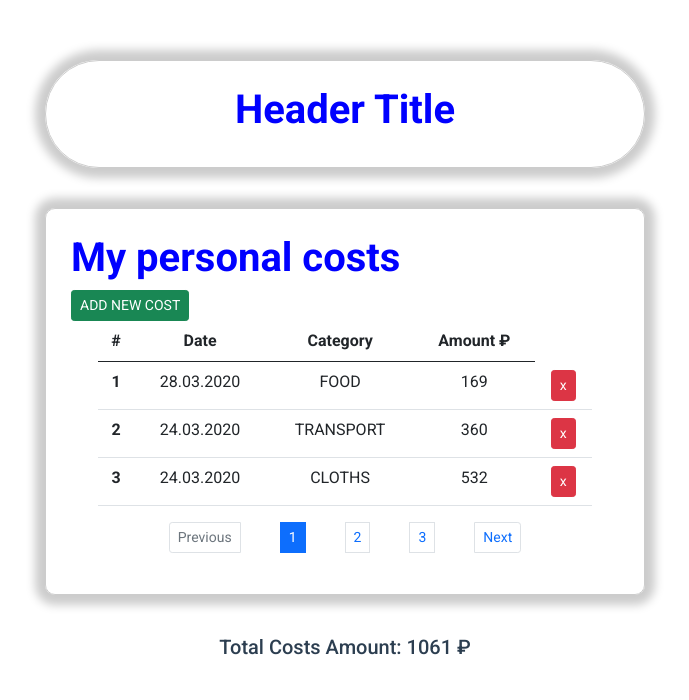
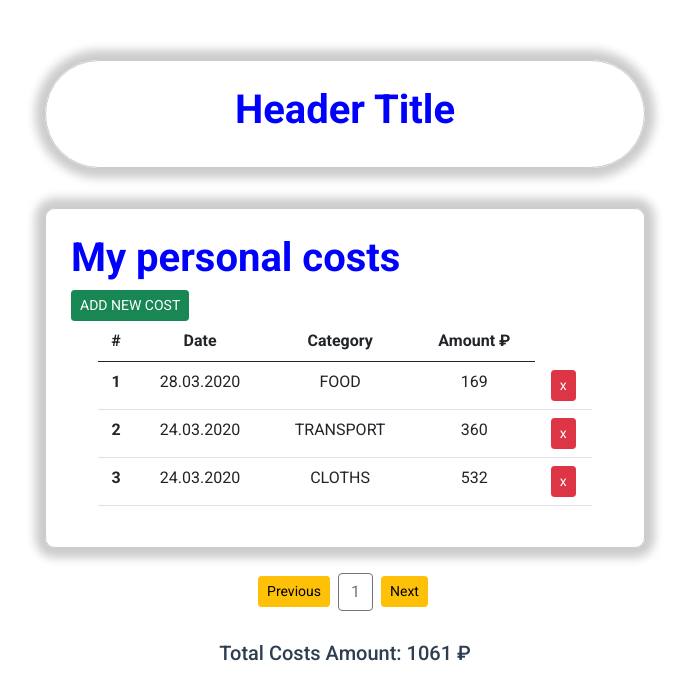
Before and after one commit to alexmil-sk/Vue_2.0_GeekBrains, a Vue app: page / in a window 1280 px wide. Shown: the top 700 px of the page, without its empty margins (295-984 px from the left). Built offline with nearby package versions, Linux system fonts and the light colour scheme.

Commit message:
HW-3 + Pagination

```diff
--- a/src/App.vue
+++ b/src/App.vue
@@ -1,5 +1,5 @@
 <template>
-	<div id="app" v-clock>
+	<div id="app">
 		<div class="header">
 			<v-header></v-header>
 		</div>
@@ -8,10 +8,19 @@
 			<div class="t-left">
 				<button type="button" class="btn btn-success btn-sm" @click="showForm = !showForm">ADD NEW COST</button>
 			</div>
-			<costs-table :costsList="paymentsList"></costs-table>
+			<costs-table
+            :costsList="currentElems"
+            :costsListDel="paymentsList"
+         ></costs-table>
 		</div>
+      <v-pagination
+         :currentPage="currentPage"
+         :nStr="nStr"
+         :length="paymentsList.length"
+         @paginate="onChangePage"
+      ></v-pagination>
+
 		<h5  class="mbot-25">Total Costs Amount: {{ totalAmount }} &#8381;</h5>
-
 
 		<div v-if="showForm">
 			<add-costs-form @addInfoStr="addData"></add-costs-form>
@@ -22,7 +31,9 @@
 <script>
 import Header from './components/Header.vue';
 import CostsTable from './components/CostsTable.vue';
-import AddCostsForm from './components/AddCostsForm.vue'
+import AddCostsForm from './components/AddCostsForm.vue';
+import Pagination from './components/Pagination.vue';
+
 
 export default {
 	name: 'App',
@@ -30,12 +41,15 @@ export default {
 		return {
 			paymentsList: [],
 			showForm: false,
+         currentPage: 1,
+         nStr: 6,
 		}
 	},
 	components: {
 		'costs-table': CostsTable,
 		'v-header': Header,
-		'add-costs-form': AddCostsForm
+		'add-costs-form': AddCostsForm,
+      'v-pagination': Pagination,
 	},
 	methods: {
 		addData(infoStr) {
@@ -66,6 +80,9 @@ export default {
 				},
 			]
 		},
+      onChangePage(p) {
+         this.currentPage = p;
+      }
 	},
 	computed: {
 		totalAmount() {
@@ -74,7 +91,11 @@ export default {
 				0
 			);
 		},
-
+      currentElems() {
+         const {nStr, currentPage} = this;
+         //return this.paymentsList.splice(nStr * (currentPage - 1), nStr * (currentPage - 1) + nStr);
+         return this.paymentsList.slice(nStr * (currentPage-1), nStr * (currentPage-1) + nStr);
+      }
 	},
 	created() {
 		this.paymentsList = this.fetchData();
--- a/src/components/AddCostsForm.vue
+++ b/src/components/AddCostsForm.vue
@@ -34,11 +34,11 @@
 		<div class="input-group input-group-sm mb-3">
 			<span class="input-group-text" id="inputGroup-sizing-sm">amount</span>
 			<input
-				type="text"
+				type="number"
 				class="form-control"
 				aria-label="Sizing example input"
 				aria-describedby="inputGroup-sizing-sm"
-				v-model="amount"
+				v-model.number="amount"
 				placeholder="0"
 			/>
 			<button
--- a/src/components/CostsTable.vue
+++ b/src/components/CostsTable.vue
@@ -30,16 +30,19 @@
 				</tr>
 			</tbody>
 		</table>
-		<v-pagination v-if="costsList.length !== 0"></v-pagination>
 	</div>
 </template>
 <script>
-import Pagination from './Pagination';
 
 export default {
 	name: 'CostsTable',
 	props: {
 		costsList: {
+			type: Array,
+			default: () => [],
+			require: true
+		},
+      costsListDel: {
 			type: Array,
 			default: () => [],
 			require: true
@@ -50,11 +53,10 @@ export default {
 		}
 	},
 	components: {
-		'v-pagination': Pagination,
 	},
 	methods: {
 		removeBtn(idx) {
-			this.costsList.splice(idx, 1);
+			this.costsListDel.splice(idx, 1);
 		},
 		toUpperCase(item) {
 			return item.toUpperCase();
--- a/src/components/Pagination.vue
+++ b/src/components/Pagination.vue
@@ -1,26 +1,56 @@
 <template>
 	<div>
-		<nav aria-label="Page navigation">
-			<ul class="pagination pagination-sm justify-content-center">
-				<li class="page-item disabled"><a class="page-link" href="#">Previous</a></li>
-				<li class="page-item active"><a class="page-link  text-white" href="#">1</a></li>
-				<li class="page-item"><a class="page-link" href="#">2</a></li>
-				<li class="page-item"><a class="page-link" href="#">3</a></li>
-				<li class="page-item"><a class="page-link" href="#">Next</a></li>
-			</ul>
-		</nav>
+      <div class="pagination-wrapper">
+         <button
+            class="btn btn-sm btn-warning me-2"
+            @click="onClick(currentPage--)"
+         >Previous
+         </button>
+         <div class="btn-group me-1" role="group" aria-label="First group">
+            <button
+               type="button"
+               class="pages btn btn-outline-secondary me-1"
+               v-for="page in amountPages"
+               :key="page"
+               @click="onClick(page)"
+            >{{ page }}</button>
+         </div>
+         <button
+            class="btn btn-sm btn-warning me-1"
+            @click="onClick(currentPage++)"
+         >Next
+         </button>
+      </div>
 	</div>
 </template>
 <script>
 export default {
 	name: 'Pagination',
 	data: () => ({
-			title: 'Pagination Title'
+			title: 'Pagination Title',
 
 	}),
+   props: {
+      length: Number, //,__Количество строк в таблице
+      nStr: {//,__Количество строк на странице
+         type: Number,
+         default: 6,
+      },
+      currentPage: Number, //,__Текущая страница
+   },
+   methods: {
+      onClick(p) {
+         if (p < 1 || p > this.amountPages) {
+            return;
+         }
+         this.$emit('paginate', p);
+      },
+   },
+   computed: {
+      amountPages() {
+         return Math.ceil(this.length / this.nStr);
+      }
+   }
 
 }
 </script>
-<style lang="scss">
-
-</style>
--- a/src/style.scss
+++ b/src/style.scss
@@ -100,7 +100,7 @@ $input-group-addon-bg: 		#888;
 		height: auto;
 		margin: $marginCenter;
 		margin-top: 40px;
-		margin-bottom: 40px;
+		margin-bottom: 25px;
 		padding: 25px;
 	}
 	.header {
@@ -135,6 +135,9 @@ $input-group-addon-bg: 		#888;
 	//		&__item {}
 	//	}
 	}
+   .pagination-wrapper {
+      margin-bottom: 30px;
+   }
 	.costs__form {
 		top: 0;
 		left: 50%;
```
